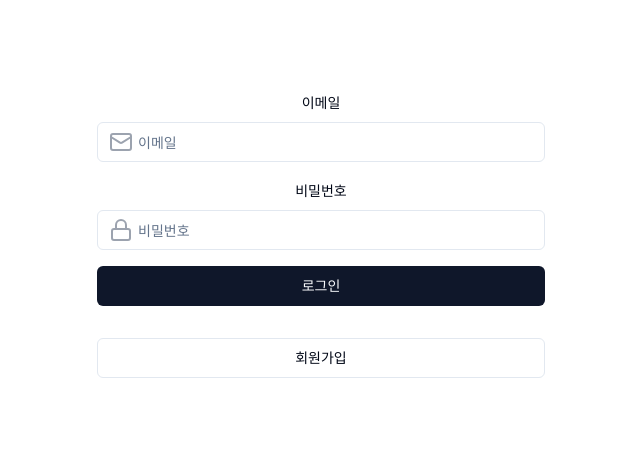
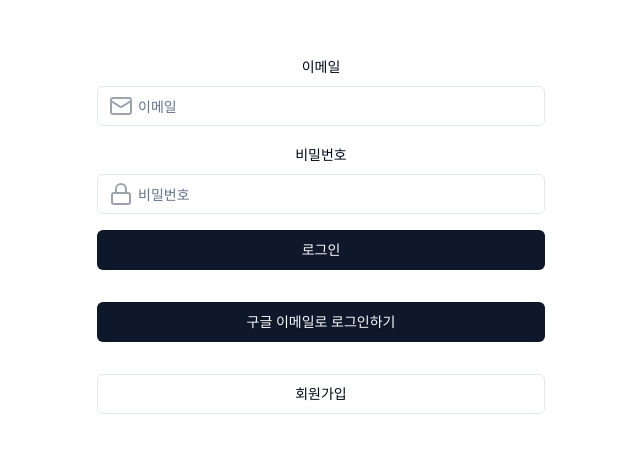
Before and after one commit to Hajin-Bang/Project_BookMark, a React (Vite) app: page /signin in a window 1280 px wide. Shown: the part 198-650 px from the top of the page, without its empty margins (319-959 px from the left). Built offline with nearby package versions, Linux system fonts and the light colour scheme; no server answers.

Commit message:
[Feat]-구글 로그인 기능 구현

```diff
--- /dev/null
+++ b/src/components/common/components/GoogleSignIn.tsx
@@ -0,0 +1,57 @@
+import { Button } from "@/components/ui/button";
+import { db } from "@/firebase";
+import { useAuthStore } from "@/store/auth/useAuthStore";
+import { getAuth, GoogleAuthProvider, signInWithPopup } from "firebase/auth";
+import { doc, getDoc } from "firebase/firestore";
+import Cookies from "js-cookie";
+import { useNavigate } from "react-router-dom";
+
+export const GoogleSignIn = () => {
+  const navigate = useNavigate();
+  const { setUser, setIsLogin } = useAuthStore();
+
+  const handleGoogleSignIn = async () => {
+    const auth = getAuth();
+    const provider = new GoogleAuthProvider();
+    try {
+      const result = await signInWithPopup(auth, provider);
+      const credential = GoogleAuthProvider.credentialFromResult(result);
+      const token = credential?.accessToken;
+      const user = result.user;
+
+      const userDoc = await getDoc(doc(db, "users", user.uid));
+      if (!userDoc.exists()) {
+        throw new Error("유저 정보를 찾을 수 없습니다.");
+      }
+      const userData = userDoc.data();
+
+      if (token) {
+        Cookies.set("accessToken", token, { expires: 7 });
+      } else {
+        console.error("토큰을 가져오지 못했습니다.");
+      }
+
+      setUser({
+        uid: user.uid,
+        email: user.email || "",
+        nickname: userData.nickname,
+        isSeller: userData.isSeller,
+      });
+      setIsLogin(true);
+
+      if (userData.isSeller) {
+        navigate("/manage");
+      } else {
+        navigate("/");
+      }
+    } catch (error) {
+      console.error("Google 로그인 실패", error);
+    }
+  };
+
+  return (
+    <Button onClick={handleGoogleSignIn} className="w-full">
+      구글 이메일로 로그인하기
+    </Button>
+  );
+};
--- a/src/pages/SignIn.tsx
+++ b/src/pages/SignIn.tsx
@@ -6,6 +6,7 @@ import { authStatusType, Layout } from "@/components/common/components/Layout";
 import { Label } from "@/components/ui/label";
 import { Input } from "@/components/ui/input";
 import { Button } from "@/components/ui/button";
+import { GoogleSignIn } from "@/components/common/components/GoogleSignIn";
 
 type SignInFormValues = {
   email: string;
@@ -79,6 +80,7 @@ const SignIn = () => {
             {isLoading ? "로그인 중..." : "로그인"}
           </Button>
         </form>
+        <GoogleSignIn />
         <Button
           variant="outline"
           className="w-full"
```
